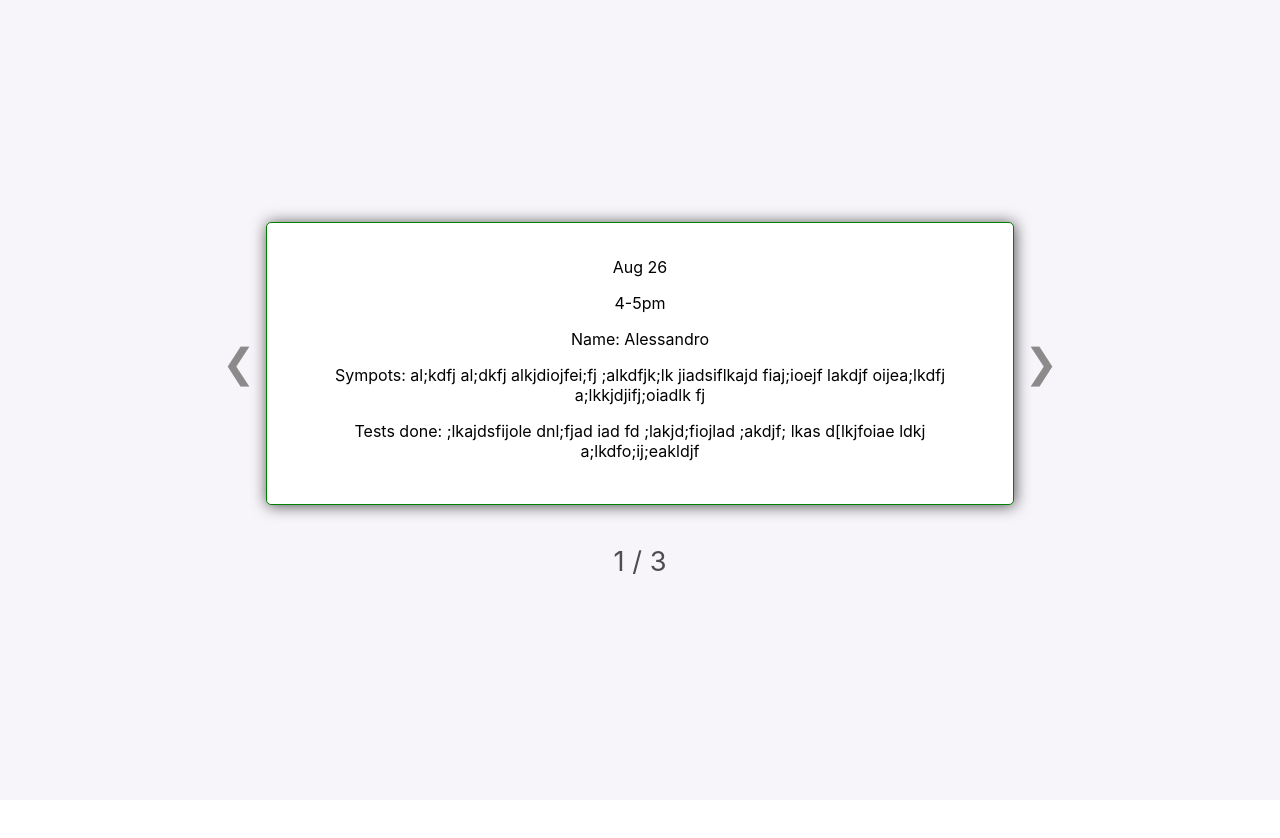
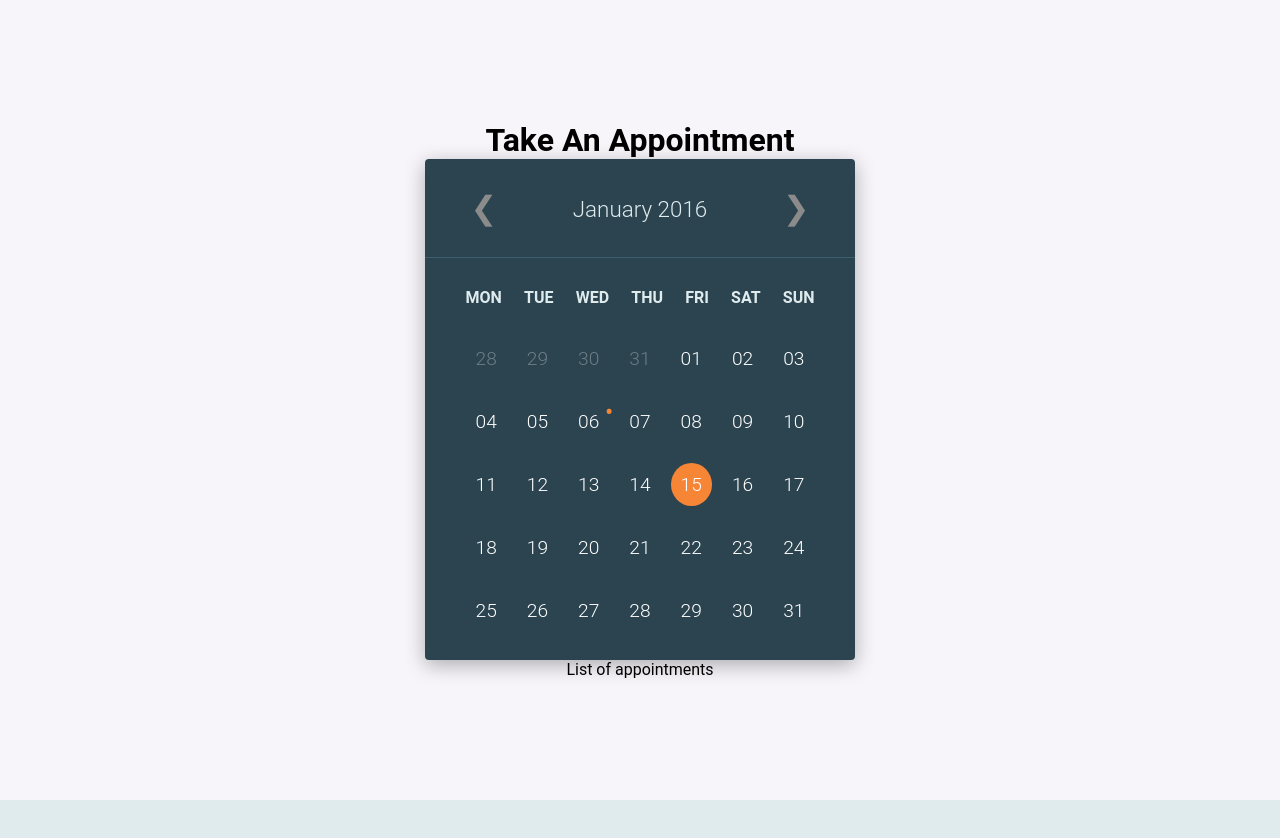
Before and after one commit to AymanJabr/Dr.House-Family-Clining-Front-End, a React (Create React App) app: page / in a window 1280 px wide. Shown: the top 838 px of the page. Before the commit the page ends 800 px from the top, so only its background shows below. Built offline with nearby package versions, Linux system fonts and the light colour scheme.

Commit message:
Add Initial design of Calender

```diff
--- a/src/App.js
+++ b/src/App.js
@@ -1,9 +1,9 @@
-import MyAppointments from './pages/MyAppointments';
+import TakeAppointments from './pages/TakeAppointment';
 
 function App() {
   return (
     <div className="App">
-      <MyAppointments />
+      <TakeAppointments />
     </div>
   );
 }
--- /dev/null
+++ b/src/components/AvailableAppointments.js
@@ -0,0 +1,7 @@
+const AvailableAppointments = () => (
+  <div className="availableAppointments">
+    List of appointments
+  </div>
+);
+
+export default AvailableAppointments;
--- /dev/null
+++ b/src/components/Calender.js
@@ -0,0 +1,127 @@
+const Calender = () => (
+
+  <div className="calenderContainer">
+    <div className="calendar">
+      <div className="front">
+        <div className="current-date">
+          <button className="prevButton calenderButton" type="button" onClick={() => { }}>&#10094;</button>
+          <h1 className="calendarMonthText">January 2016</h1>
+          <button className="nextButton calenderButton" type="button" onClick={() => { }}>&#10095;</button>
+        </div>
+
+        <div className="current-month">
+          <ul className="week-days">
+            <li>MON</li>
+            <li>TUE</li>
+            <li>WED</li>
+            <li>THU</li>
+            <li>FRI</li>
+            <li>SAT</li>
+            <li>SUN</li>
+          </ul>
+
+          <div className="weeks">
+            <div className="first">
+              <span className="last-month">28</span>
+              <span className="last-month">29</span>
+              <span className="last-month">30</span>
+              <span className="last-month">31</span>
+              <span>01</span>
+              <span>02</span>
+              <span>03</span>
+            </div>
+
+            <div className="second">
+              <span>04</span>
+              <span>05</span>
+              <span className="event">06</span>
+              <span>07</span>
+              <span>08</span>
+              <span>09</span>
+              <span>10</span>
+            </div>
+
+            <div className="third">
+              <span>11</span>
+              <span>12</span>
+              <span>13</span>
+              <span>14</span>
+              <span className="active">15</span>
+              <span>16</span>
+              <span>17</span>
+            </div>
+
+            <div className="fourth">
+              <span>18</span>
+              <span>19</span>
+              <span>20</span>
+              <span>21</span>
+              <span>22</span>
+              <span>23</span>
+              <span>24</span>
+            </div>
+
+            <div className="fifth">
+              <span>25</span>
+              <span>26</span>
+              <span>27</span>
+              <span>28</span>
+              <span>29</span>
+              <span>30</span>
+              <span>31</span>
+            </div>
+          </div>
+        </div>
+      </div>
+
+      <div className="back">
+        <input placeholder="What's the event?" />
+        <div className="info">
+          <div className="date">
+            <p className="info-date">
+              Date:
+              {' '}
+              <span>Jan 15th, 2016</span>
+            </p>
+            <p className="info-time">
+              Time:
+              {' '}
+              <span>6:35 PM</span>
+            </p>
+          </div>
+          <div className="address">
+            <p>
+              Address:
+              {' '}
+              <span>129 W 81st St, New York, NY</span>
+            </p>
+          </div>
+          <div className="observations">
+            <p>
+              Observations:
+              {' '}
+              <span>Be there 15 minutes earlier</span>
+            </p>
+          </div>
+        </div>
+
+        <div className="actions">
+          <button type="button" className="save">
+            Save
+            {' '}
+            <i className="ion-checkmark" />
+          </button>
+          <button type="button" className="dismiss">
+            Dismiss
+            {' '}
+            <i className="ion-android-close" />
+          </button>
+        </div>
+      </div>
+
+    </div>
+  </div>
+
+);
+
+export default Calender;
--- a/src/index.css
+++ b/src/index.css
@@ -170,6 +170,19 @@ code {
   color: var(--main-gray-text-color);
 }
 
+.calenderButton {
+  border: none;
+  background-color: inherit;
+  font-size: 2rem;
+  margin: 0 5px;
+  color: var(--secondary-gray-text-color);
+}
+
+.calenderButton:hover {
+  cursor: pointer;
+  color: var(--main-gray-text-color);
+}
+
 .prevButton {
 
 }
@@ -183,3 +196,284 @@ code {
   color: var(--main-gray-text-color);
   font-size: 1.7rem;
 }
+
+
+.calendarMonthText {
+  padding-top: 2%;
+}
+
+
+
+
+
+
+
+
+
+
+
+
+
+
+
+
+
+
+
+
+
+
+
+
+
+
+
+
+
+
+
+
+
+
+
+
+
+
+
+
+
+
+
+
+
+
+
+
+
+
+
+
+
+
+
+
+
+
+
+
+
+
+* {
+  box-sizing: border-box;
+  font-family: 'Roboto', sans-serif;
+  list-style: none;
+  margin: 0;
+  outline: none;
+  padding: 0;
+}
+
+a {
+  text-decoration: none;
+}
+
+body, html {
+  height: 100%;
+}
+
+body {
+	background: #dfebed;
+	font-family: 'Roboto', sans-serif;
+}
+
+.calenderContainer {
+	align-items: center;
+	display: flex;
+	height: 100%;
+	justify-content: center;
+	margin: 0 auto;
+	max-width: 600px;
+	width: 100%;
+}
+
+.calendar {
+	background: #2b4450;
+	border-radius: 4px;
+	box-shadow: 0 5px 20px rgba(0, 0, 0, .3);
+	height: 501px;
+  perspective: 1000;
+	transition: .9s;
+	transform-style: preserve-3d;
+	width: 100%;
+}
+
+/* Front - Calendar */
+.front {
+	transform: rotateY(0deg);
+}
+
+.current-date {
+	border-bottom: 1px solid rgba(73, 114, 133, .6);
+	display: flex;
+	justify-content: space-between;
+	padding: 30px 40px;
+}
+
+.current-date h1 {
+	color: #dfebed;
+	font-size: 1.4em;
+	font-weight: 300;
+}
+
+.week-days {
+	color: #dfebed;
+	display: flex;
+	justify-content: space-between;
+	font-weight: 600;
+	padding: 30px 40px;
+}
+
+.days {
+	display: flex;
+	flex-wrap: wrap;
+	justify-content: space-between;
+}
+
+.weeks {
+	color: #fff;
+	display: flex;
+	flex-direction: column;
+	padding: 0 40px;
+}
+
+.weeks div {
+	display: flex;
+	font-size: 1.2em;
+	font-weight: 300;
+	justify-content: space-between;
+	margin-bottom: 20px;
+	width: 100%;
+}
+
+.last-month {
+	opacity: .3;
+}
+
+.weeks span {
+	padding: 10px;
+}
+
+.weeks span.active {
+	background: #f78536;
+	border-radius: 50%;
+}
+
+.weeks span:not(.last-month):hover {
+	cursor: pointer;
+	font-weight: 600;
+}
+
+.event {
+	position: relative;
+}
+
+.event:after {
+	content: '•';
+	color: #f78536;
+	font-size: 1.4em;
+	position: absolute;
+	right: -4px;
+	top: -4px;
+}
+
+/* Back - Event form */
+
+.back {
+	height: 100%;
+	transform: rotateY(180deg);
+}
+
+.back input {
+	background: none;
+	border: none;
+	border-bottom: 1px solid rgba(73, 114, 133, .6);
+	color: #dfebed;
+	font-size: 1.4em;
+	font-weight: 300;
+	padding: 30px 40px;
+	width: 100%;
+}
+
+.info {
+	color: #dfebed;
+	display: flex;
+	flex-direction: column;
+	font-weight: 600;
+	font-size: 1.2em;
+	padding: 30px 40px;
+}
+
+.info div:not(.observations) {
+	margin-bottom: 40px;
+}
+
+.info span {
+	font-weight: 300;
+}
+
+.info .date {
+	display: flex;
+	justify-content: space-between;
+}
+
+.info .date p {
+	width: 50%;
+}
+
+.info .address p {
+	width: 100%;
+}
+
+.actions {
+	bottom: 0;
+	border-top: 1px solid rgba(73, 114, 133, .6);
+	display: flex;
+	justify-content: space-between;
+	position: absolute;
+	width: 100%;
+}
+
+.actions button {
+	background: none;
+	border: 0;
+	color: #fff;
+	font-weight: 600;
+	letter-spacing: 3px;
+	margin: 0;
+	padding: 30px 0;
+	text-transform: uppercase;
+	width: 50%;
+}
+
+.actions button:first-of-type {
+	border-right: 1px solid rgba(73, 114, 133, .6);
+}
+
+.actions button:hover {
+	background: #497285;
+	cursor: pointer;
+}
+
+.actions button:active {
+	background: #5889a0;
+	outline: none;
+}
+
+/* Flip animation */
+
+.flip {
+  transform: rotateY(180deg);
+}
+
+.front, .back {
+	backface-visibility: hidden;
+}
--- a/src/pages/TakeAppointment.js
+++ b/src/pages/TakeAppointment.js
@@ -0,0 +1,14 @@
+import AvailableAppointments from '../components/AvailableAppointments';
+import Calender from '../components/Calender';
+
+const TakeAppointments = () => (
+  <div className="singleOuter">
+    <div className="singleInner">
+      <h1>Take An Appointment</h1>
+      <Calender />
+      <AvailableAppointments />
+    </div>
+  </div>
+);
+
+export default TakeAppointments;
```
